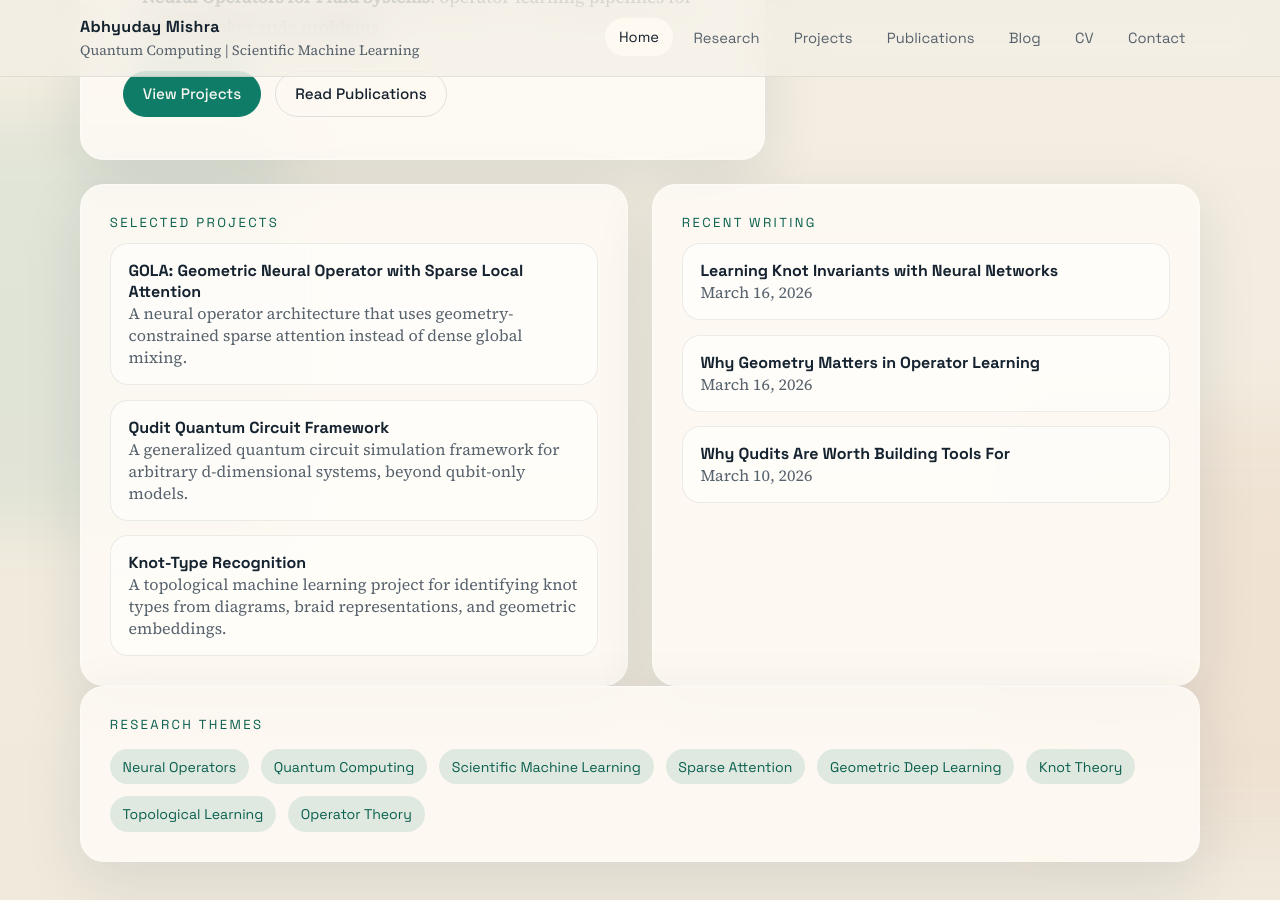
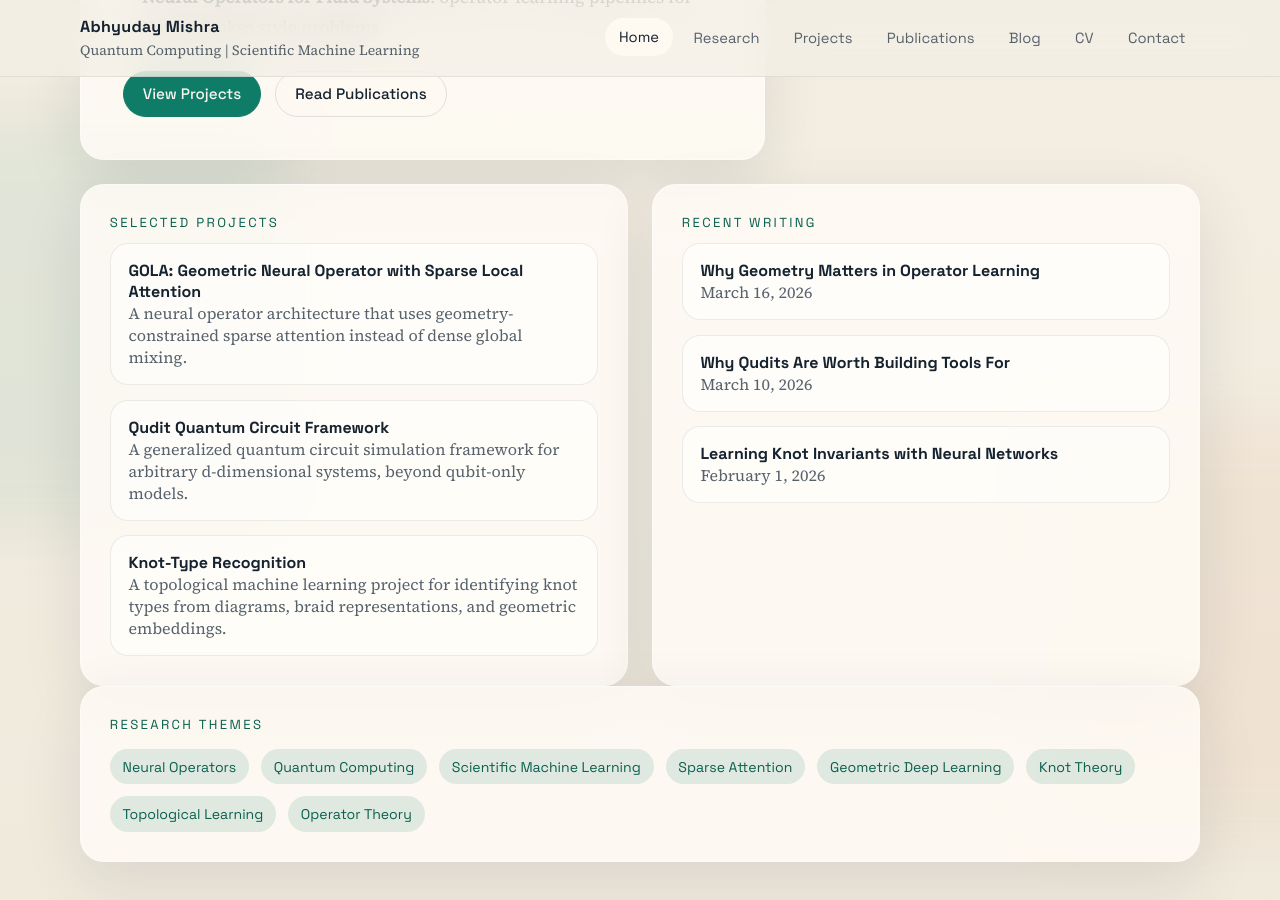
Before and after one commit to abhyudaymishr/abhyudaymishr.github.io, a Jekyll site: the page built from index.md, in a window 1280 px wide and 900 px high, scrolled down 879 px. Built offline with Jekyll 4.4.1, drawn with Linux system fonts in a browser that asks for light colours.

Commit message:
Update publication date for knot learning post

```diff
--- a/_posts/2026-03-16-knot-learning.md
+++ b/_posts/2026-03-16-knot-learning.md
@@ -1,6 +1,6 @@
 ---
 title: "Learning Knot Invariants with Neural Networks"
-date: 2026-03-16
+date: 2026-02-01
 ---
 Knot recognition can be viewed as a classification problem over topological embeddings, diagrams, and braid representations.
 
```
